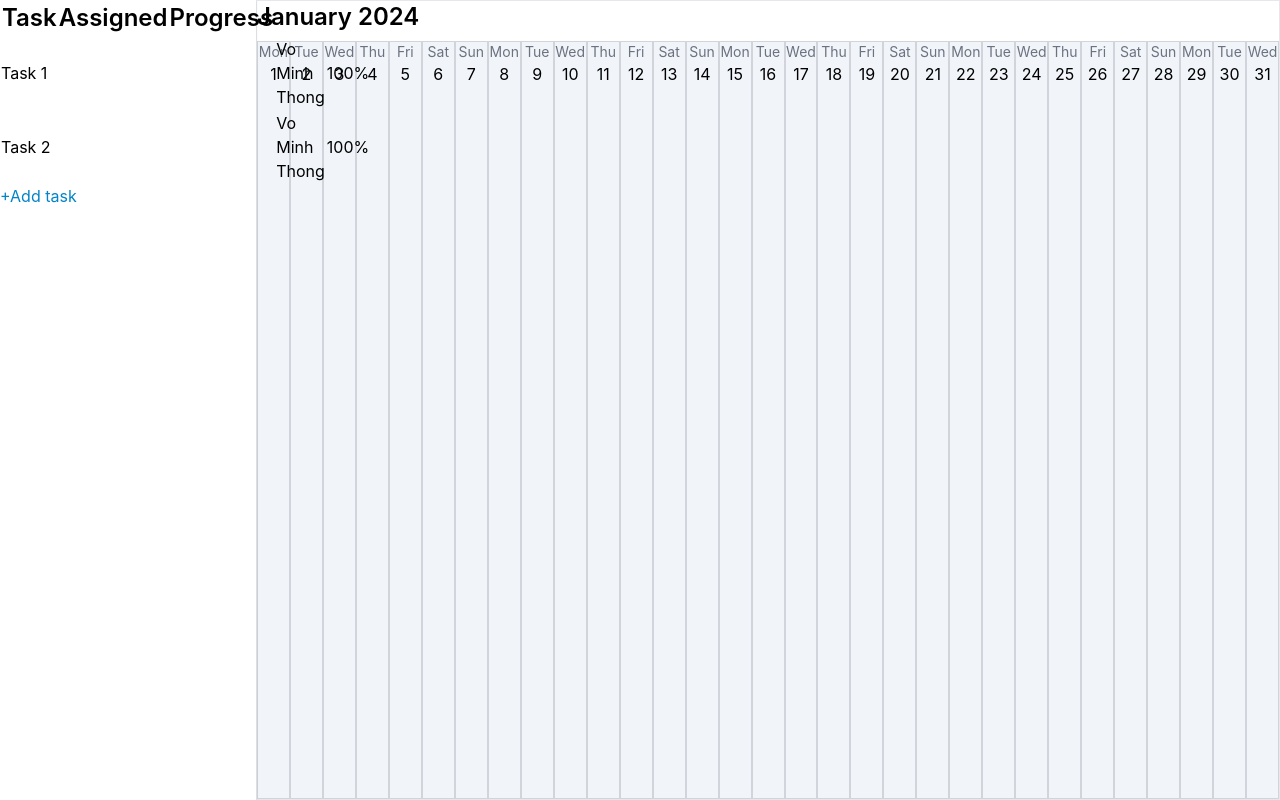
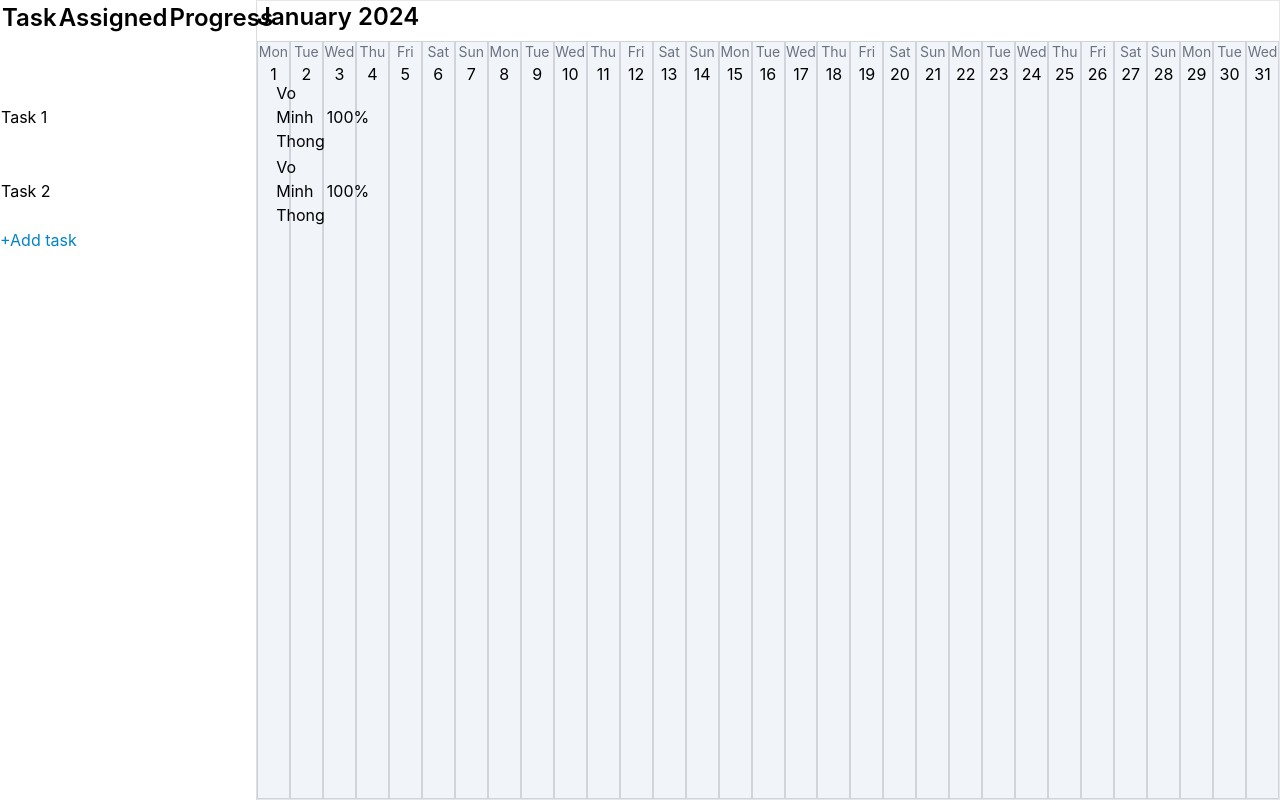
Before and after one commit to thong-vm/task-logger, a React (Create React App) app: page / in a window 1280 px wide. Built offline with nearby package versions, Linux system fonts and the light colour scheme.

Commit message:
update Panel.js

```diff
--- a/src/components/Panel/Panel.js
+++ b/src/components/Panel/Panel.js
@@ -1,11 +1,8 @@
 function Panel({ project }) {
-  const tasks = project.tasks.map((task) => (
-    <span className="hover:font-bold hover:cursor-pointer">{task.title}</span>
-  ));
   return (
     <div className="h-full">
       <table>
-        <th className="text-2xl font-semibold mb-4 ">
+        <th className="text-2xl font-semibold h-20 ">
           <td>Task</td>
           <td>Assigned</td>
           <td>Progress</td>
```
